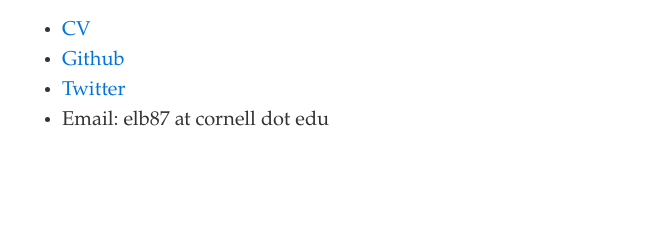
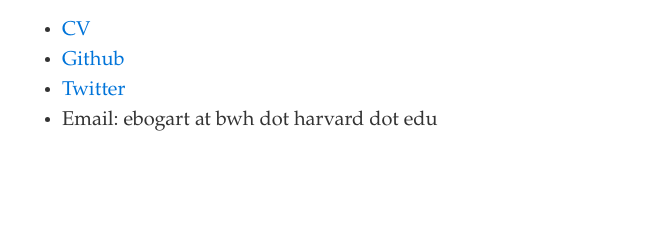
Before and after one commit to ebogart/ebogart.github.io, a Jekyll site: the page built from index.md, in a window 1280 px wide. Shown: the part 1195-1427 px from the top of the page, without its empty margins (308-962 px from the left). Built offline with Jekyll 4.4.1, drawn with Linux system fonts in a browser that asks for light colours.

Commit message:
Update email address

```diff
--- a/index.md
+++ b/index.md
@@ -37,4 +37,4 @@ shaken cell culture.  _Phys. Rev. E_ 77: 041905
 * [CV](eli_bogart_cv.pdf)
 * [Github](http://github.com/ebogart)
 * [Twitter](http://twitter.com/eli_bogart)
-* Email: elb87 at cornell dot edu
+* Email: ebogart at bwh dot harvard dot edu
```
